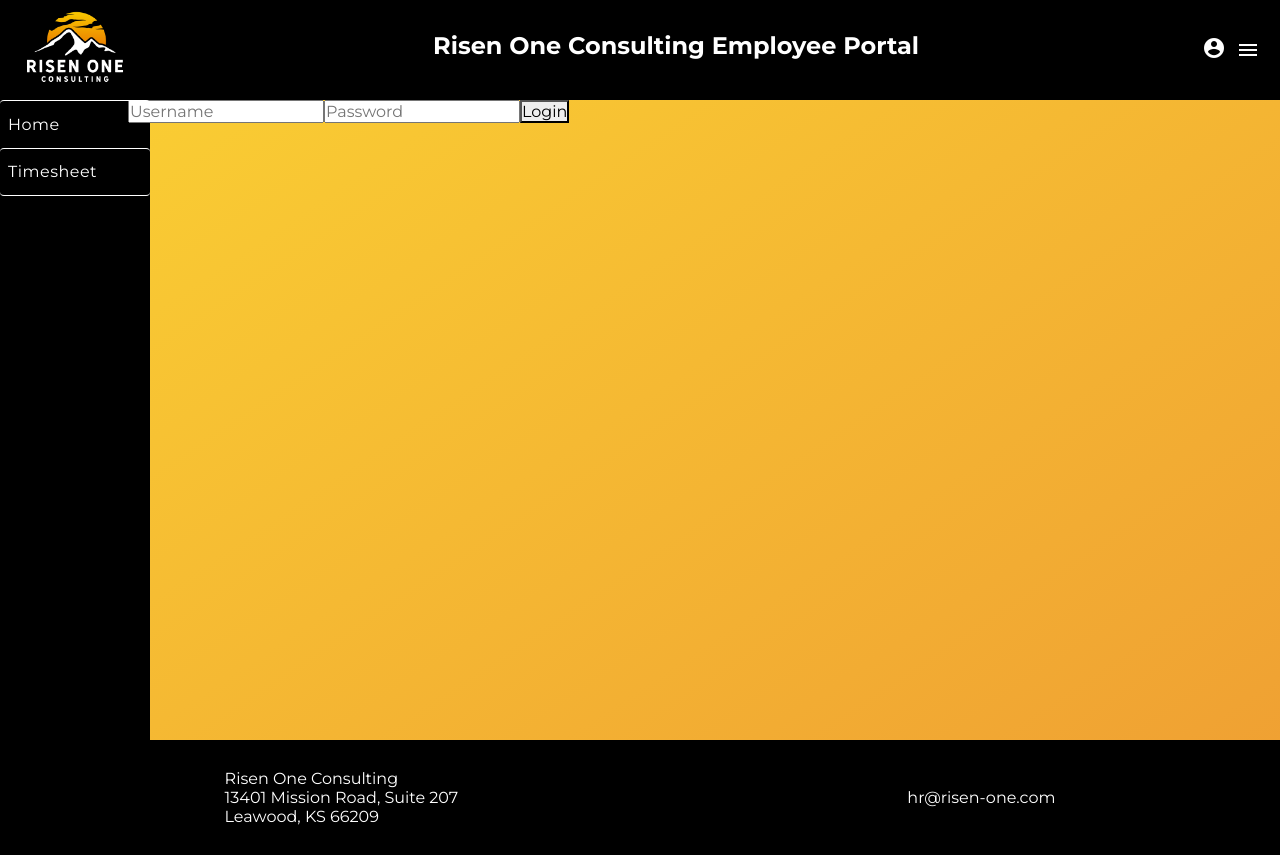
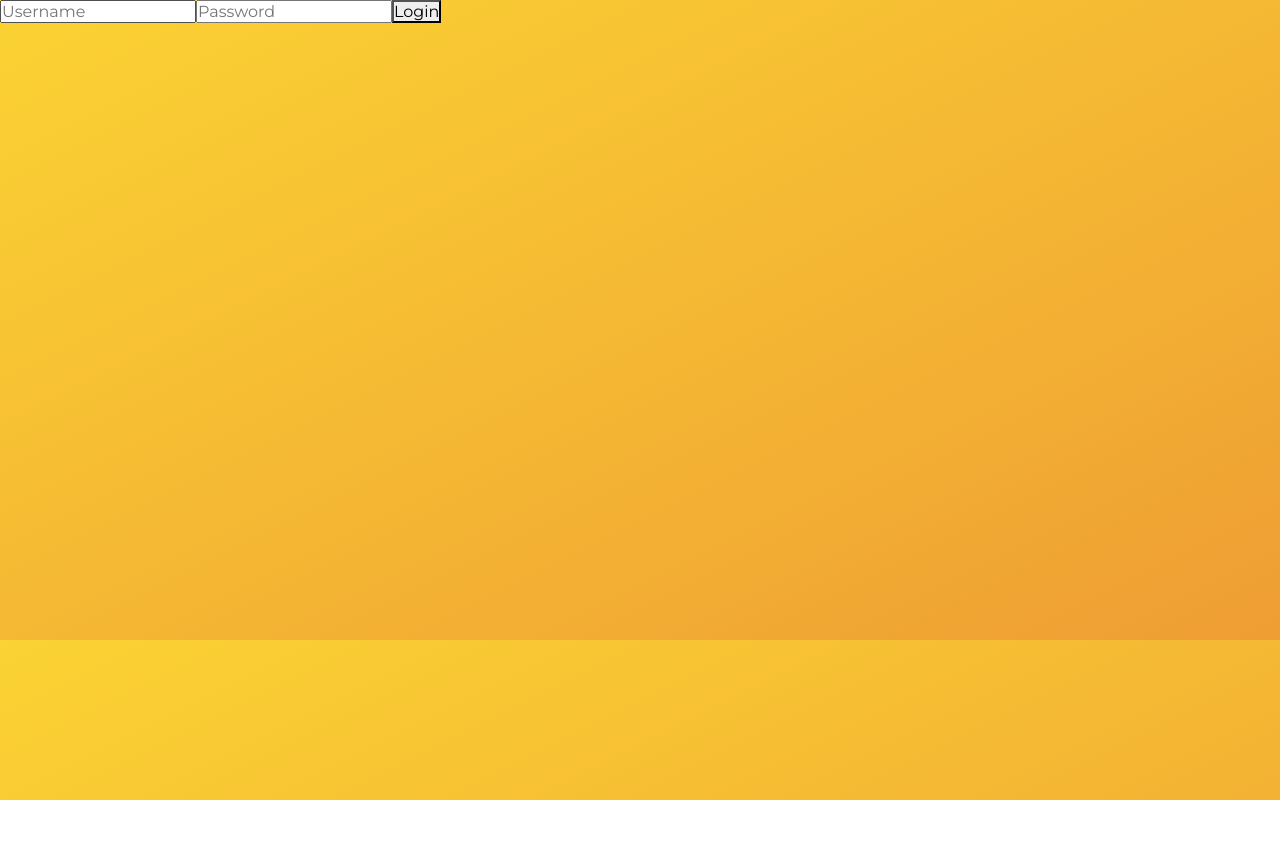
Before and after one commit to ucmo-cs/F24_Risen_One_Team2, an Angular app in the folder frontend/: page /login in a window 1280 px wide. After the commit the page ends 800 px from the top, so only its background shows below. Built offline with nearby package versions, Linux system fonts and the light colour scheme.

Commit message:
Fixed app components on login

```diff
--- a/frontend/src/app/app.component.html
+++ b/frontend/src/app/app.component.html
@@ -1,8 +1,8 @@
-<app-header *ngIf="!router.url.startsWith('/app/login')"></app-header>
+<app-header *ngIf="!router.url.startsWith('/login')"></app-header>
 <div class="content-div">
-    <app-sidenav *ngIf="!router.url.startsWith('/app/login')"></app-sidenav>
+    <app-sidenav *ngIf="!router.url.startsWith('/login')"></app-sidenav>
     <div class="content">
         <router-outlet></router-outlet>
     </div>
 </div>
-<app-footer *ngIf="!router.url.startsWith('/app/login')"></app-footer>
+<app-footer *ngIf="!router.url.startsWith('/login')"></app-footer>
```
